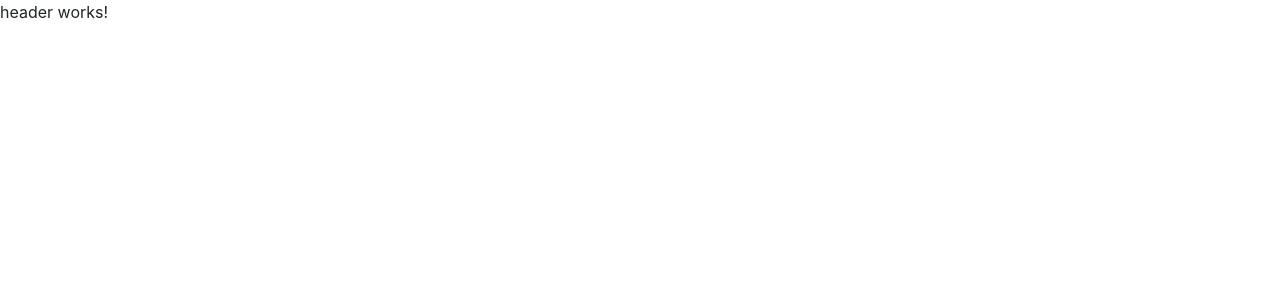
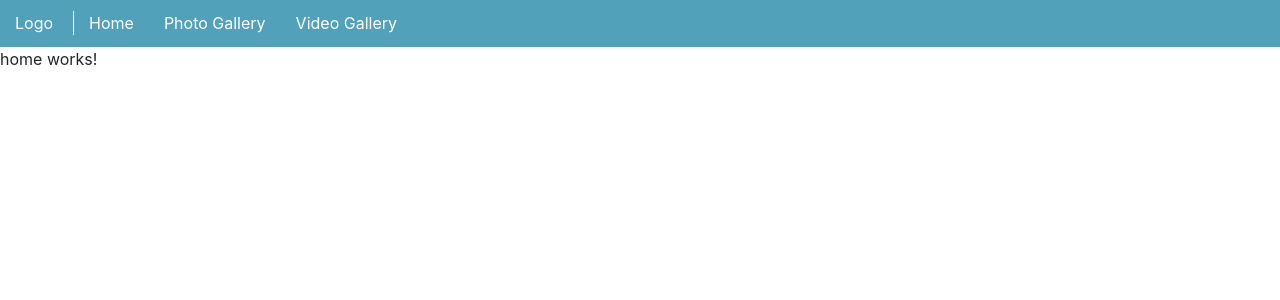
Before and after one commit to ankit-kejriwal/majestic-llama, an Angular app: page /home in a window 1280 px wide. Before the commit this address led to /. Shown: the top 300 px of the page. Built offline with nearby package versions, Linux system fonts and the light colour scheme.

Commit message:
added images link for the photos page

```diff
--- a/src/app/app-routing.module.ts
+++ b/src/app/app-routing.module.ts
@@ -1,8 +1,29 @@
 import { NgModule } from '@angular/core';
 import { Routes, RouterModule } from '@angular/router';
+import { HomeComponent } from './home/home.component';
+import { PhotosComponent } from './photos/photos.component';
+import { VideosComponent } from './videos/videos.component';
 
 
-const routes: Routes = [];
+const routes: Routes = [
+  {
+    path: 'home',
+    component: HomeComponent
+  },
+  {
+    path : 'photos',
+    component: PhotosComponent
+  },
+  {
+    path : 'videos',
+    component: VideosComponent
+  },
+  {
+    path: '',
+    redirectTo : 'home',
+    pathMatch: 'full'
+  },
+];
 
 @NgModule({
   imports: [RouterModule.forRoot(routes)],
--- a/src/app/app.module.ts
+++ b/src/app/app.module.ts
@@ -7,6 +7,7 @@ import { HeaderComponent } from './global/components/header/header.component';
 import { HomeComponent } from './home/home.component';
 import { PhotosComponent } from './photos/photos.component';
 import { VideosComponent } from './videos/videos.component';
+import { CommonService } from './common.service';
 
 @NgModule({
   declarations: [
@@ -20,7 +21,9 @@ import { VideosComponent } from './videos/videos.component';
     BrowserModule,
     AppRoutingModule
   ],
-  providers: [],
+  providers: [
+    CommonService
+  ],
   bootstrap: [AppComponent]
 })
 export class AppModule { }
--- /dev/null
+++ b/src/app/common.service.ts
@@ -0,0 +1,37 @@
+import { Injectable } from '@angular/core';
+
+@Injectable({
+  providedIn: 'root'
+})
+export class CommonService {
+
+  constructor() { }
+
+  getImageList() {
+    const imageList = [
+      'https://upload.wikimedia.org/wikipedia/commons/b/b9/Llama_lying_down.jpg',
+      'https://media0.giphy.com/media/zxt9AHjMEOtGM/source.gif',
+      'https://www.outtherecolorado.com/wp-content/uploads/2017/03/e9bb2a136a67b3aa4f28fa89ff2e9e1f-1024x897.jpg',
+      'https://s.w-x.co/llamablood.jpg',
+      'https://media3.giphy.com/media/3o6gb7ttGsXqohupz2/giphy.gif',
+      'https://media0.giphy.com/media/26AHN1RF9GewMA9Da/giphy.gif',
+      'https://media.giphy.com/media/SMBkVjfuRVFhS/giphy.gif',
+      'https://media1.tenor.com/images/e6cc5e537044d4e8b39210b5de4e8b31/tenor.gif?itemid=8834856',
+      'https://media0.giphy.com/media/wJrwNhcMwnCBk1fEEU/giphy.gif',
+      'https://media1.giphy.com/media/i68Balzk8Fewg/giphy.gif',
+      'https://media1.giphy.com/media/xT1XGDKwOxacd92rYI/giphy.gif',
+      'https://sayingimages.com/wp-content/uploads/a-friendle-reminder-llama-memes.png',
+      'https://i.pinimg.com/originals/c0/55/db/c055db213c1bcabd995e5db9c77dac3c.jpg',
+      'https://media1.giphy.com/media/1081l2F7uGjkK4/giphy.gif',
+      'https://media3.giphy.com/media/RzTEfgUMbhjzi/source.gif',
+      'https://i.pinimg.com/originals/e1/17/e4/e117e4bc9e24dfd2ab6b55085c052e49.jpg',
+      'https://cdn.shopify.com/s/files/1/1028/7399/products/LLCOOLJTH_grande.jpg?v=1571510085',
+
+      'https://image.shutterstock.com/image-vector/cute-cartoon-llama-vector-design-260nw-794848336.jpg',
+      'https://cdn0.wideopenpets.com/wp-content/uploads/2016/04/alpacasllamas.jpg',
+      'https://images.ctfassets.net/cnu0m8re1exe/7JlJ3rqDYnpDN4uNue5Ob5/df297addb82be3a8814267079dc10dcf/29696004_5bc6891117_o.jpg?w=650&h=433&fit=fill',
+
+    ];
+    return imageList;
+  }
+}
--- a/src/app/global/components/header/header.component.html
+++ b/src/app/global/components/header/header.component.html
@@ -1 +1,19 @@
-<p>header works!</p>
+<nav class="main-nav navbar navbar-expand-lg navbar-dark bgc-dark">
+    <span class="logo">Logo</span>
+    <button class="navbar-toggler" type="button" data-toggle="collapse" data-target="#navbarDropdown" aria-controls="navbarText" aria-expanded="false" aria-label="Toggle navigation">
+        <span class="navbar-toggler-icon"></span>
+    </button>
+    <div class="collapse navbar-collapse" id="navbarDropdown">
+        <ul class="navbar-nav left mr-auto">
+            <li class="nav-item" [routerLinkActive]="['active']" [routerLinkActiveOptions]="{exact: true}">
+                <a class="nav-link" [routerLink]="['/home']">Home</a>
+            </li>
+            <li class="nav-item" [routerLinkActive]="['active']" [routerLinkActiveOptions]="{exact: true}">
+                <a class="nav-link" [routerLink]="['/photos']">Photo Gallery</a>
+            </li>
+            <li class="nav-item" [routerLinkActive]="['active']" [routerLinkActiveOptions]="{exact: true}">
+                <a class="nav-link" [routerLink]="['/videos']">Video Gallery</a>
+            </li>
+        </ul>
+    </div>
+</nav>
--- a/src/app/global/components/header/header.component.scss
+++ b/src/app/global/components/header/header.component.scss
@@ -0,0 +1,27 @@
+.logo {
+    color: #ffffff;
+    border-right: 1px solid #fff;
+    padding-right: 20px;
+}
+.main-nav {
+    padding: 3px 15px;
+}
+.navbar-nav.left {
+    .nav-link {
+        padding: 8px 15px;
+        color: #fff;
+    }
+}
+.bgc-dark {
+    background-color: #51a1ba !important;
+    border-bottom: 1px solid #51a1ba;
+}
+.navbar-nav.right {
+    li {
+        span, a {
+            color: #fff;
+            margin: 0 10px;
+            cursor: pointer;
+        }
+    }
+}
--- a/src/app/photos/photos.component.html
+++ b/src/app/photos/photos.component.html
@@ -1 +1,5 @@
-<p>photos works!</p>
+<div class="main-container">
+    <div class="content" *ngFor="let image of imageLists">
+        <img src={{image}} alt="wikipedia.com">
+    </div>
+</div>
--- a/src/app/photos/photos.component.scss
+++ b/src/app/photos/photos.component.scss
@@ -0,0 +1,21 @@
+.main-container {
+    // max-width: 1600px;
+    padding: 20px 0;
+    margin: 30px auto 0 auto;
+    align-items: center;
+    display: flex;
+    justify-content: space-around;
+    flex-wrap: wrap;
+
+}
+.content {
+    box-sizing: border-box;
+    width: 300px;
+    height: 150px;
+    margin-bottom: 20px;
+    background-color: #ffffff;
+    img {
+        width: 100%;
+        height: 100%;
+    }
+}
--- a/src/app/photos/photos.component.ts
+++ b/src/app/photos/photos.component.ts
@@ -1,4 +1,5 @@
 import { Component, OnInit } from '@angular/core';
+import { CommonService } from '../common.service';
 
 @Component({
   selector: 'app-photos',
@@ -7,9 +8,10 @@ import { Component, OnInit } from '@angular/core';
 })
 export class PhotosComponent implements OnInit {
 
-  constructor() { }
-
+  imageLists: string[];
+  constructor(private cs: CommonService) { }
   ngOnInit() {
+    this.imageLists = this.cs.getImageList();
   }
 
 }
```
Also changed, not shown: 1 other file (tests, documents, lock files or other folders).
